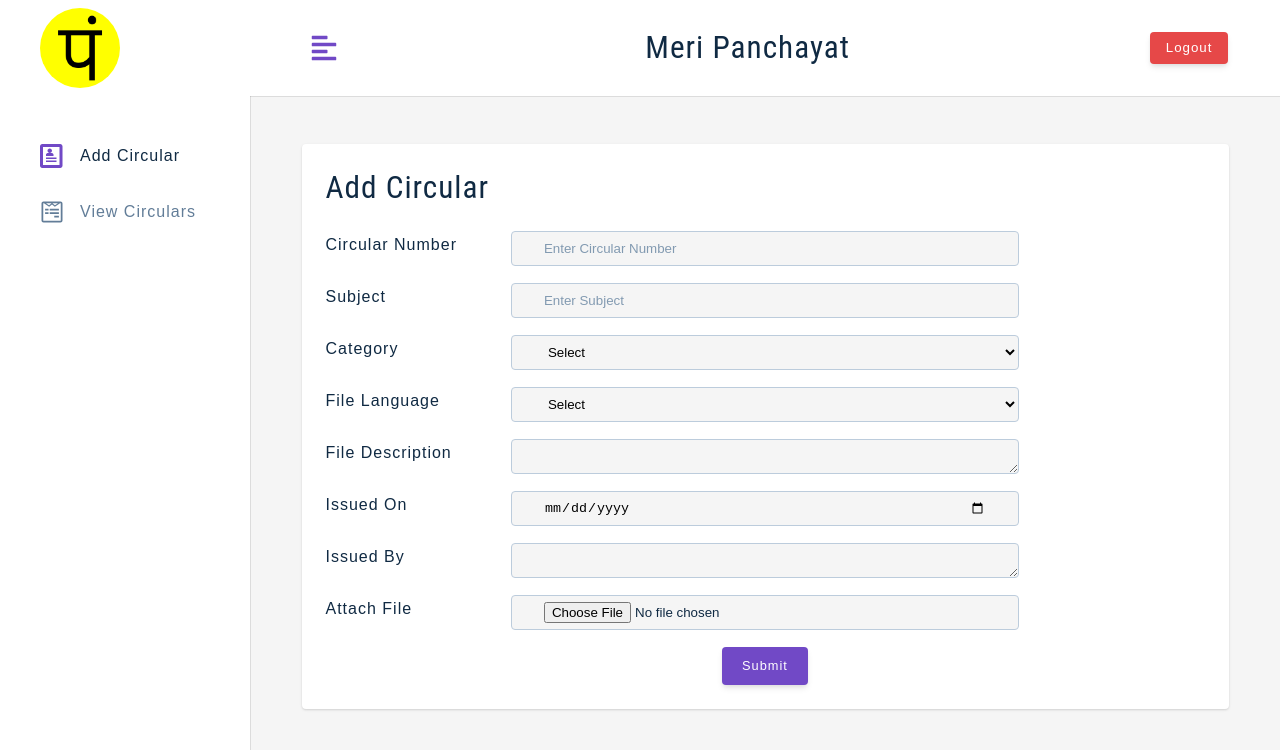
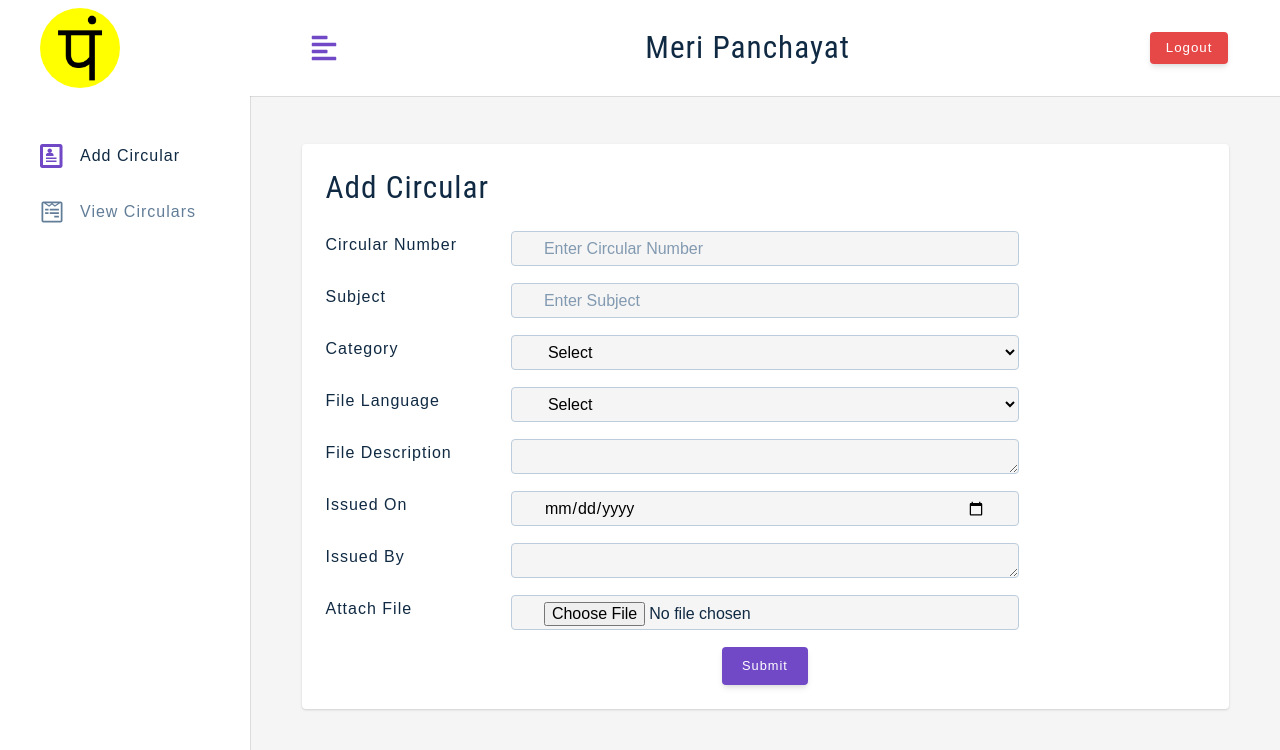
Before and after one commit to suraj9318/panchayat-app, a React (Create React App) app: page /add-circular in a window 1280 px wide. Shown: the top 750 px of the page. Built offline with nearby package versions, Linux system fonts and the light colour scheme; sample sign-in values are in the browser's storage.

Commit message:
loader set in view circular page and only pdf validaiton

```diff
--- a/src/index.css
+++ b/src/index.css
@@ -243,6 +243,8 @@ ul {
   border-radius: var(--borderRadius);
   background: var(--backgroundColor);
   border: 1px solid var(--grey-200);
+  font-size: 1rem;
+  font-family: var(--bodyFont);
 }
 .form-input,
 .form-select,
--- a/src/pages/dashboard/AddCircular.jsx
+++ b/src/pages/dashboard/AddCircular.jsx
@@ -197,6 +197,7 @@ const AddCircular = () => {
                                     >Attach File</label>
                                     <input type="file" className='form-input'
                                         name='file' id='file'
+                                        accept=".pdf"
                                         onChange={(event) => {
                                             formik.setFieldValue("file", event.currentTarget.files[0]);
                                         }}
--- a/src/pages/dashboard/ViewCirculars.jsx
+++ b/src/pages/dashboard/ViewCirculars.jsx
@@ -6,15 +6,19 @@ import SmallSidebar from '../../components/SmallSidebar'
 import { toast } from 'react-toastify'
 const ViewCirculars = () => {
   const [formData,setFormData] = useState([])
+  const [loading,setLoading] = useState(true)
 
   const fetchData = async ()=>{
+    setLoading(true)
     const response = await fetch("http://localhost:5000/api/v1/getCircular");
     const data = await response.json();
     if(data.message === "No data found"){
       setFormData([])
+      setLoading(false)
     }
     else{
       setFormData(data?.data)
+      setLoading(false)
     }
   }
   useEffect(()=>{
@@ -51,7 +55,8 @@ const handleDelete =(_id) =>{
         <div className='dashboard-page'>
           <h4>Welcome to View Circular</h4>
           <div className="card">
-            <table>
+            {loading ? <h2 style={{textAlign:"center"}}>Loading ....</h2>
+             : <table>
               <thead>
                 <tr>
                 <th>S.N</th>
@@ -84,6 +89,8 @@ const handleDelete =(_id) =>{
 
               </tbody>
             </table>
+      }
+
           </div>
         </div>
       </div>
```
